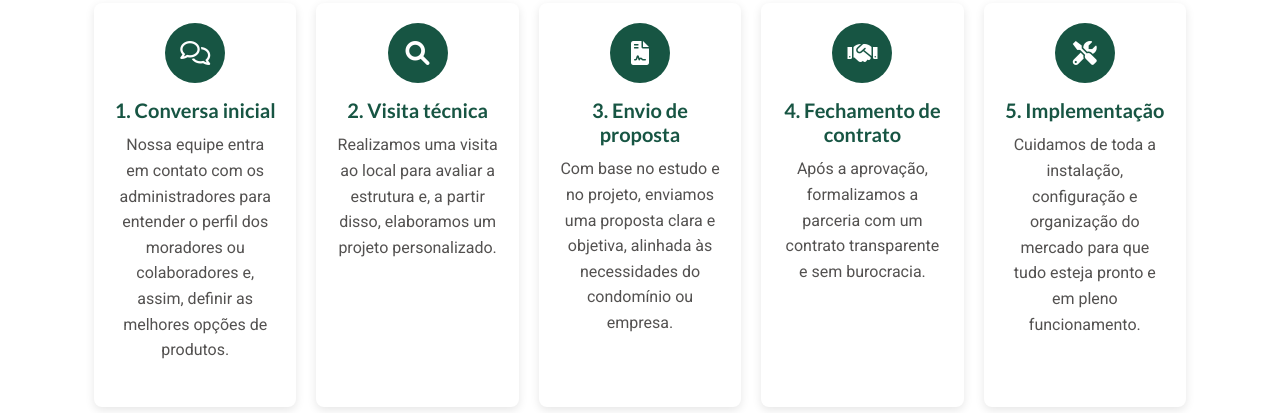
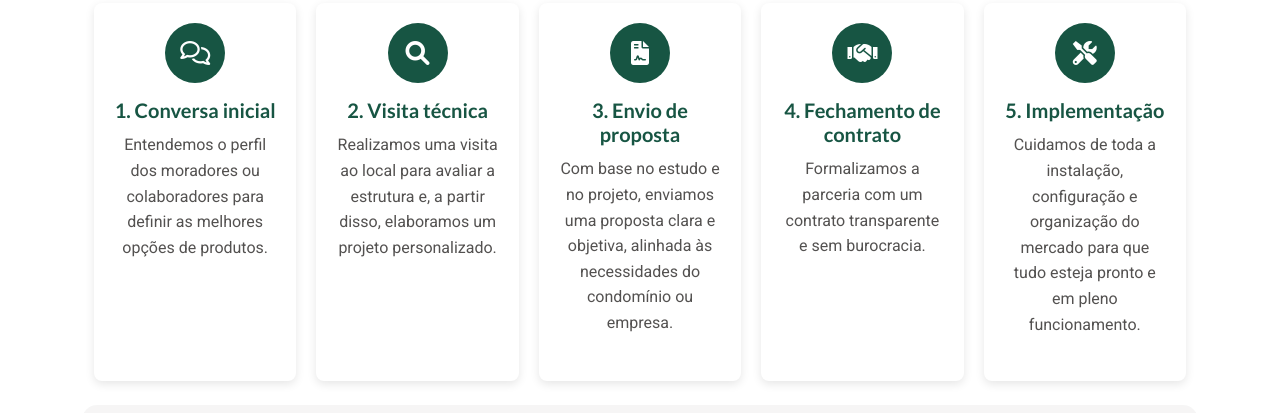
Before and after one commit to thomaz270189/site, a plain HTML site: page index.html in a window 1280 px wide. Shown: the part 3234-3647 px from the top of the page. Drawn offline with Linux system fonts and the light colour scheme.

Commit message:
Update index.html

```diff
--- a/index.html
+++ b/index.html
@@ -332,7 +332,7 @@
                       <i class="fa-regular fa-comments"></i>
                     </div>
                     <h4>1. Conversa inicial</h4>
-                    <p>Nossa equipe entra em contato com os administradores para entender o perfil dos moradores ou colaboradores e, assim, definir as melhores opções de produtos.</p>
+                    <p>Entendemos o perfil dos moradores ou colaboradores para definir as melhores opções de produtos.</p>
                 </div>
                 <div class="implementation-step">
                     <div class="step-icon">
@@ -353,7 +353,7 @@
                         <i class="fas fa-handshake"></i>
                     </div>
                     <h4>4. Fechamento de contrato</h4>
-                    <p>Após a aprovação, formalizamos a parceria com um contrato transparente e sem burocracia.</p>
+                    <p>Formalizamos a parceria com um contrato transparente e sem burocracia.</p>
                 </div>
                 <div class="implementation-step">
                     <div class="step-icon">
```
